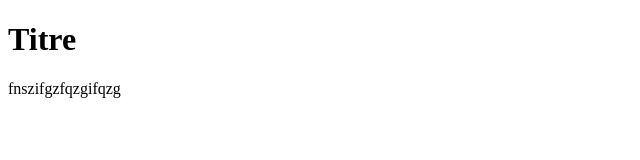
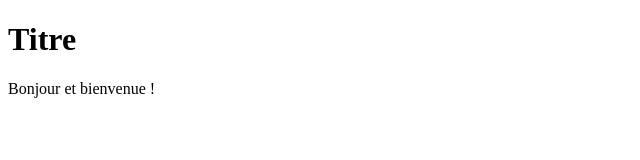
Before and after one commit to Vall0re/Vall0re.github.io, a plain HTML site: page index.html in a window 1280 px wide. Shown: the full height of the page, 0-640 px from the left. Drawn offline with Linux system fonts and the light colour scheme.

Commit message:
Update index.html

```diff
--- a/index.html
+++ b/index.html
@@ -8,6 +8,6 @@
 </head>
 <body>
     <h1>Titre</h1>
-    <p>fnszifgzfqzgifqzg</p>
+    <p>Bonjour et bienvenue !</p>
 </body>
 </html>
```
